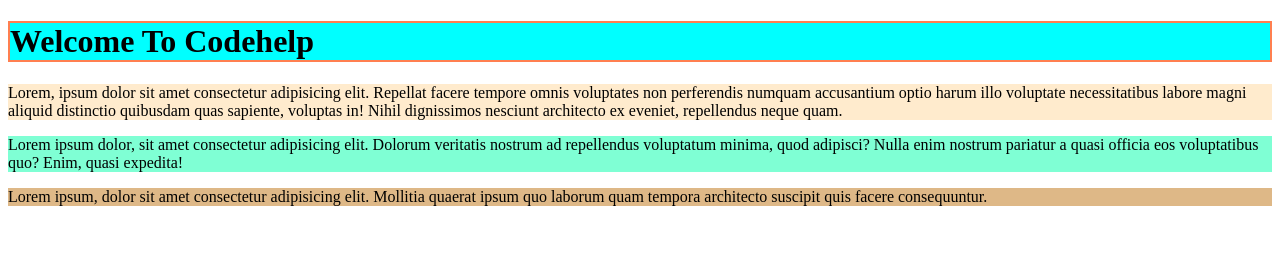
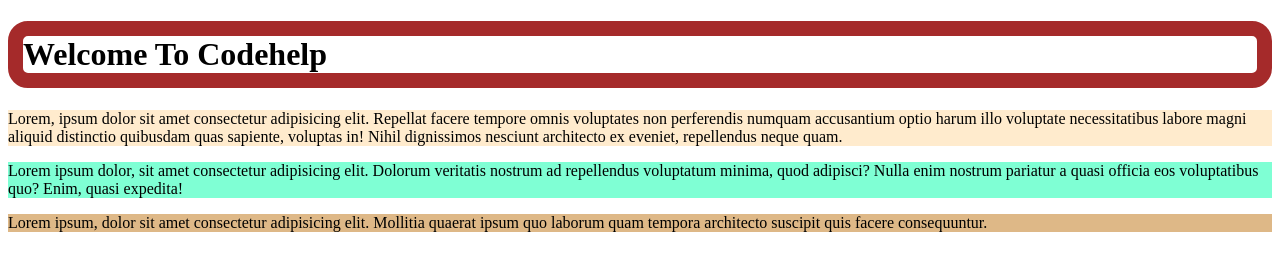
Before and after one commit to Ankit0978/Project, a plain HTML site: page Boxmodel.html in a window 1280 px wide. Drawn offline with Linux system fonts and the light colour scheme.

Commit message:
10augfinal

```diff
--- a/Boxmodel.html
+++ b/Boxmodel.html
@@ -9,12 +9,14 @@
     <style>
 
         h1{
-            background-color: aqua;
+            border: solid brown 15px;
+            border-radius: 20px;
+           /* background-color: aqua;
             border-style: solid;
             border-width: 2px;
             border-color: coral;
-        }
-
+        }*/
+    }
         .firstpara{
 
             background-color: blanchedalmond;
```
